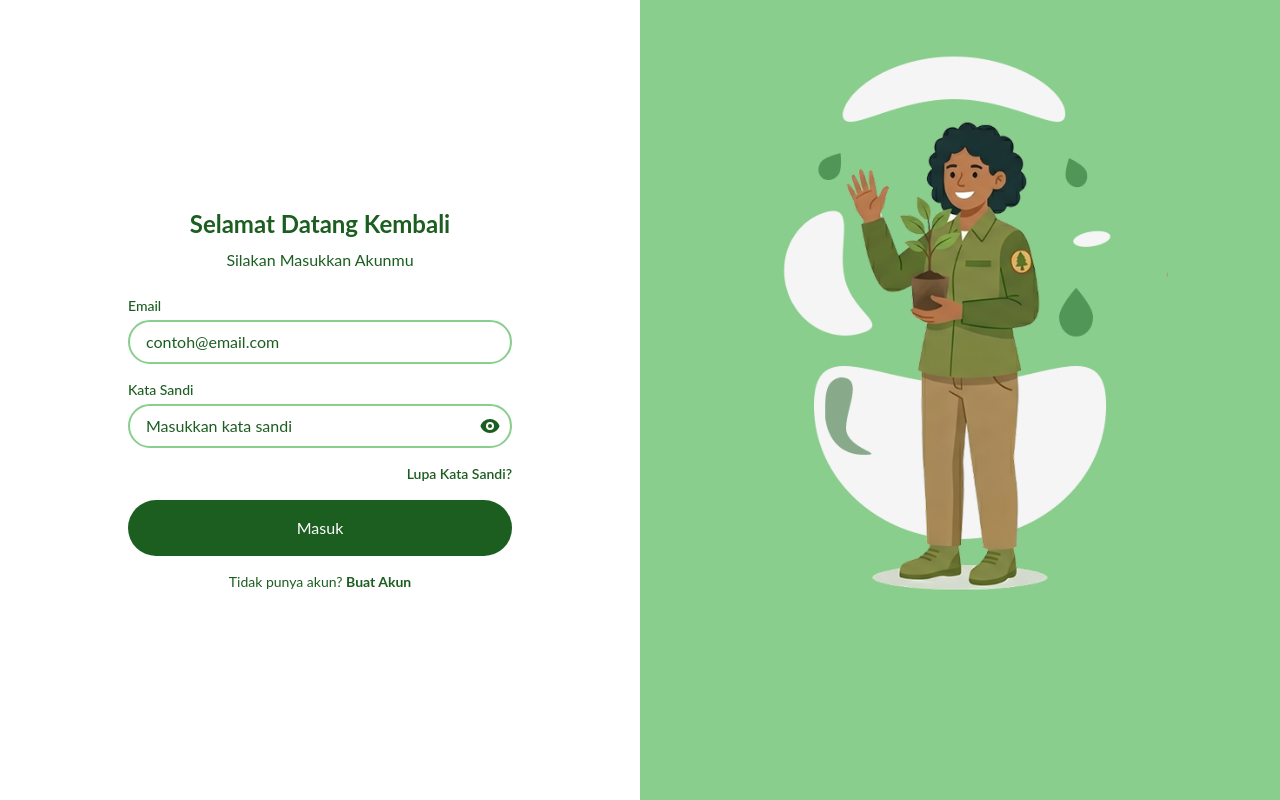
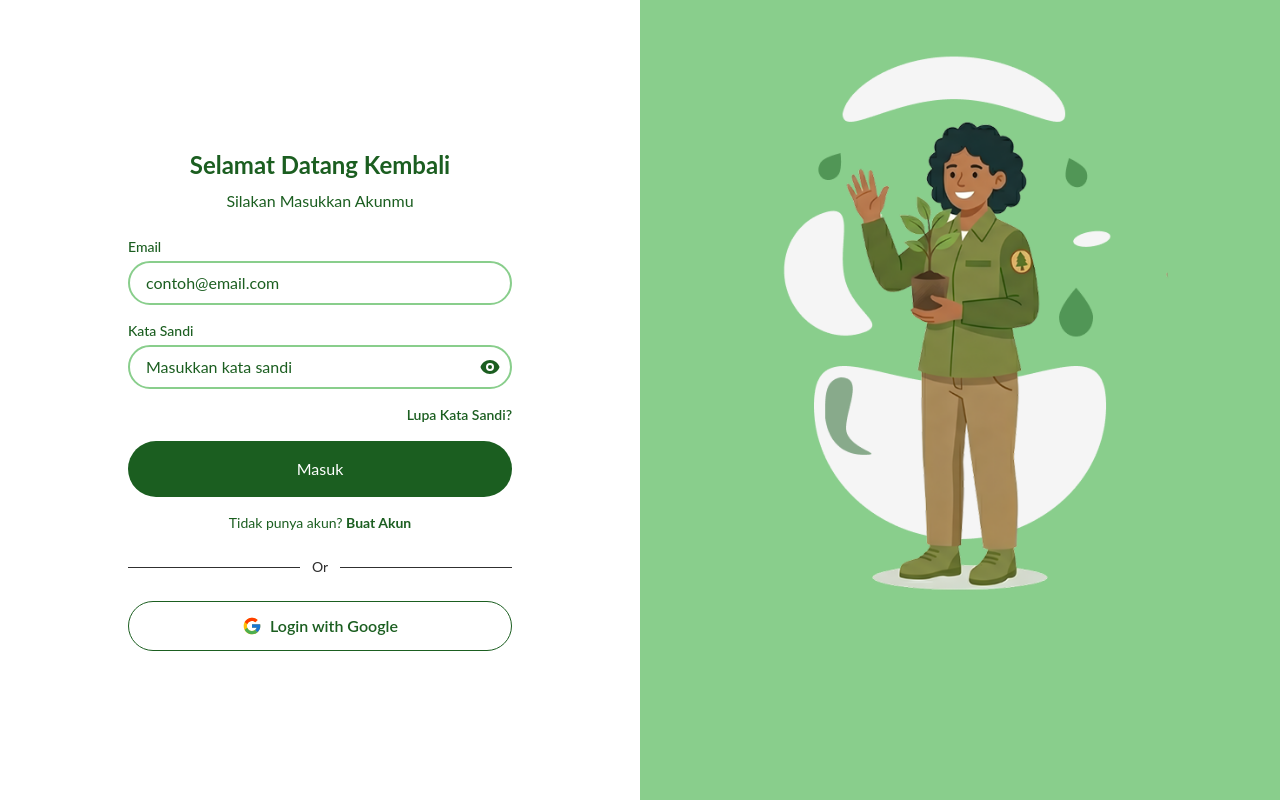
Before and after one commit to Dishut-TA/dishut-web-public, a React (Vite) app: page /login in a window 1280 px wide. Built offline with nearby package versions, Linux system fonts and the light colour scheme.

Commit message:
feat(add): auth with google

```diff
--- a/src/pages/Authentication/Login/index.tsx
+++ b/src/pages/Authentication/Login/index.tsx
@@ -4,6 +4,8 @@ import InputField from '@/components/InputField';
 import PasswordField from '@/components/PasswordField';
 import Alert from '@/components/Alert';
 import BG from '@/assets/images/Login.png';
+import Button from "@/components/Button";
+import { FcGoogle } from "react-icons/fc";
 
 const Login = () => {
   const navigate = useNavigate();
@@ -97,7 +99,7 @@ const Login = () => {
           </button>
 
           <p className="text-center text-sm mt-4 text-primary">
-            Tidak punya akun?{' '}
+            Tidak punya akun?{" "}
             <span
               onClick={() => navigate('/register')}
               className="font-bold cursor-pointer hover:underline transition-all"
@@ -105,6 +107,25 @@ const Login = () => {
               Buat Akun
             </span>
           </p>
+
+          {/* DIVIDER */}
+          <div className="flex items-center my-6">
+            <div className="grow h-px bg-customBlack"></div>
+            <span className="mx-3 text-customBlack text-sm">Or</span>
+            <div className="grow h-px bg-customBlack"></div>
+          </div>
+
+          {/* LOGIN WITH GOOGLE */}
+          <Button
+            variant="outline"
+            fullWidth
+            size="lg"
+            leftIcon={<FcGoogle size={20} />}
+            onClick={() => console.log("Login with Google")}
+            className='font-semibold'
+          >
+            Login with Google
+          </Button>
         </form>
       </div>
       <div className="hidden md:block md:w-1/2 bg-secondary">
--- a/src/pages/Authentication/Register/index.tsx
+++ b/src/pages/Authentication/Register/index.tsx
@@ -4,6 +4,8 @@ import PasswordField from '@/components/PasswordField';
 import Alert from '@/components/Alert';
 import SignUp from '@/assets/images/SignUp.png';
 import { useNavigate } from 'react-router-dom';
+import Button from '@/components/Button';
+import { FcGoogle } from 'react-icons/fc';
 
 const Register = () => {
     const [form, setForm] = useState({
@@ -88,6 +90,24 @@ const Register = () => {
                     <p className="text-center text-sm mt-4 text-primary">
                         Sudah punya akun? <span className='font-bold cursor-pointer transition-all hover:text-tertiary' onClick={() => navigate("/login")}>Masuk</span>
                     </p>
+                              {/* DIVIDER */}
+                              <div className="flex items-center my-6">
+                                <div className="grow h-px bg-customBlack"></div>
+                                <span className="mx-3 text-customBlack text-sm">Or</span>
+                                <div className="grow h-px bg-customBlack"></div>
+                              </div>
+
+                              {/* LOGIN WITH GOOGLE */}
+                              <Button
+                                variant="outline"
+                                fullWidth
+                                size="lg"
+                                leftIcon={<FcGoogle size={20} />}
+                                onClick={() => console.log("Login with Google")}
+                                className='font-semibold'
+                              >
+                                Sign Up with Google
+                              </Button>
                 </form>
             </div>
         </div>
```
Also changed, not shown: 1 other file (tests, documents, lock files or other folders).
